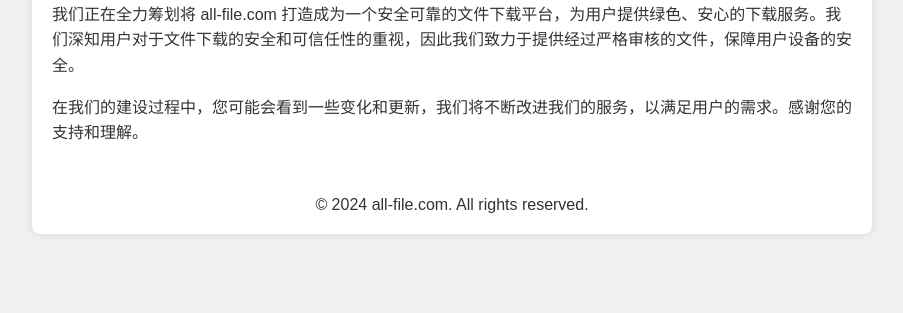
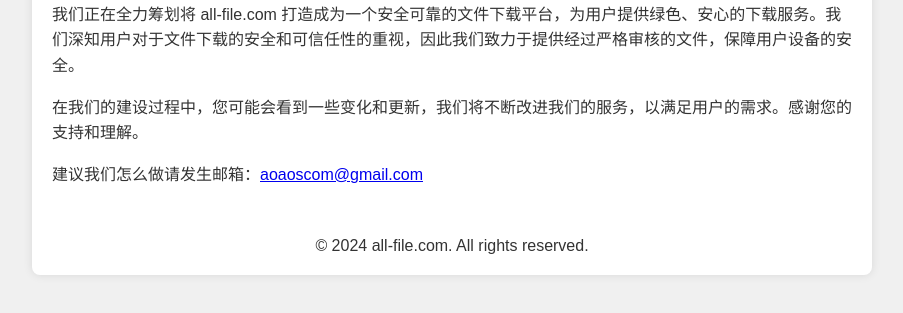
Before and after one commit to aoaoscom/all-file.github.io, a plain HTML site: page index.html in a window 1280 px wide. Shown: the part 157-470 px from the top of the page, without its empty margins (188-1091 px from the left). Drawn offline with Linux system fonts and the light colour scheme.

Commit message:
Update index.html

```diff
--- a/index.html
+++ b/index.html
@@ -38,6 +38,7 @@
         <h1>all-file.com - 文件绿色安心下载</h1>
         <p>我们正在全力筹划将 all-file.com 打造成为一个安全可靠的文件下载平台，为用户提供绿色、安心的下载服务。我们深知用户对于文件下载的安全和可信任性的重视，因此我们致力于提供经过严格审核的文件，保障用户设备的安全。</p>
         <p>在我们的建设过程中，您可能会看到一些变化和更新，我们将不断改进我们的服务，以满足用户的需求。感谢您的支持和理解。</p>
+        <p class="email">建议我们怎么做请发生邮箱：<a href="mailto:aoaoscom@gmail.com">aoaoscom@gmail.com</a></p>
         <footer>© 2024 all-file.com. All rights reserved.</footer>
     </div>
 </body>
```
